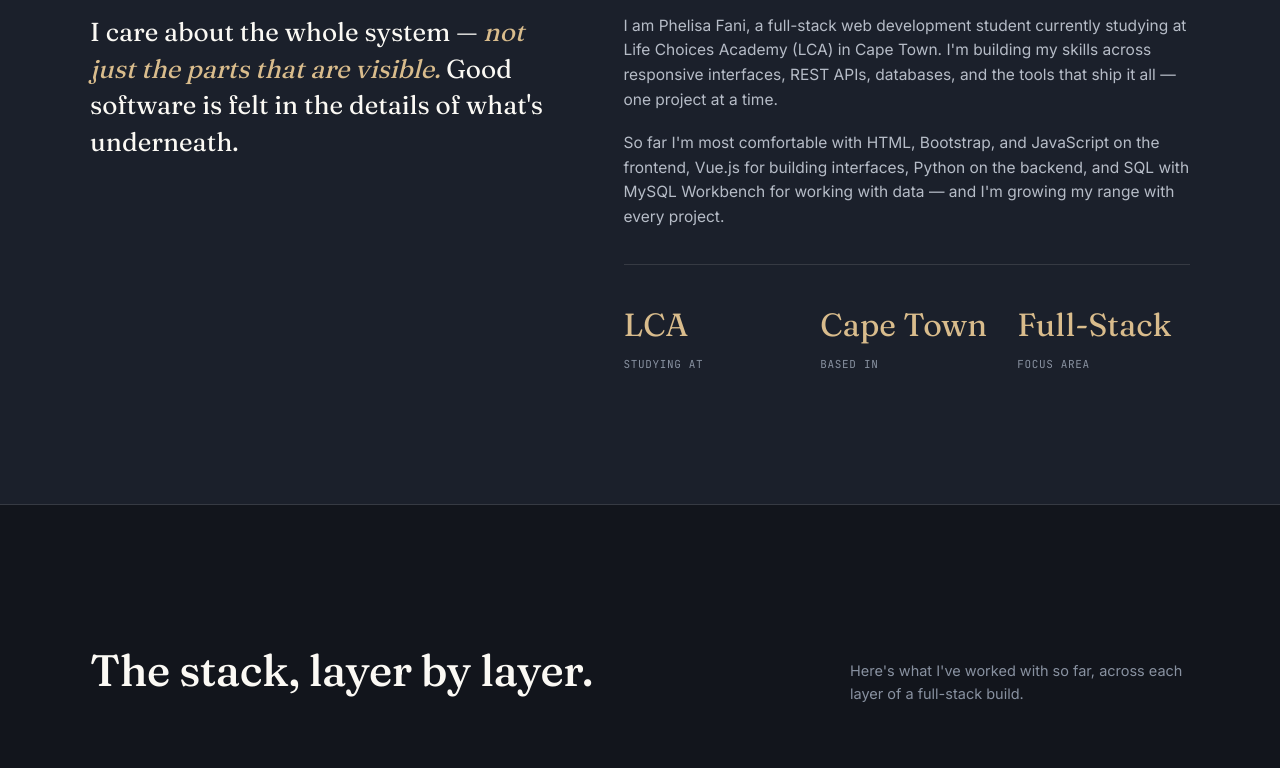
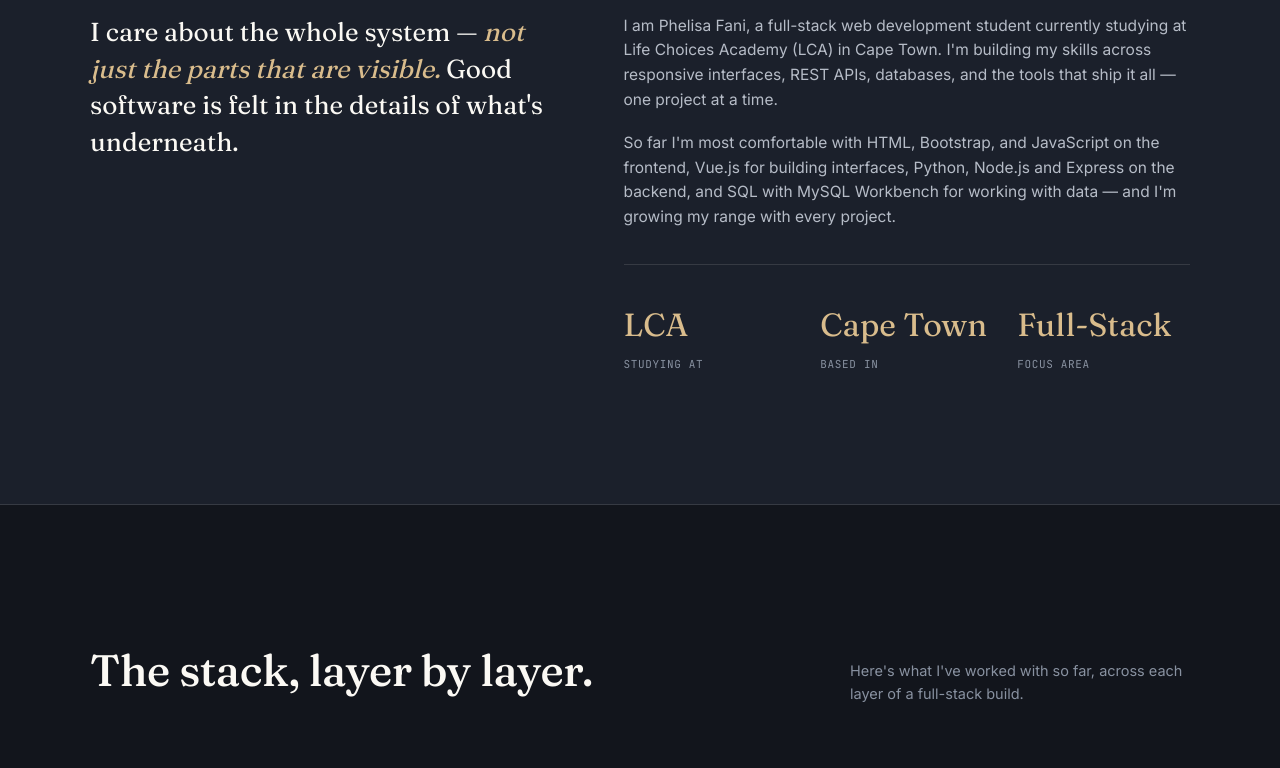
Before and after one commit to phelisafani/vue-portfolio, a Vue app: page / in a window 1280 px wide. Shown: the part 1100-1868 px from the top of the page. Built offline with nearby package versions, Linux system fonts and the light colour scheme.

Commit message:
add Node.js and Express to skills

```diff
--- a/src/App.vue
+++ b/src/App.vue
@@ -14,7 +14,7 @@ const navItems = [
 
 const skillRows = [
   { label: 'Frontend', color: '#7dd3fc', tags: ['HTML', 'Bootstrap', 'JavaScript', 'Vue.js'] },
-  { label: 'Backend', color: '#b8935a', tags: ['Python'] },
+  { label: 'Backend', color: '#b8935a', tags: ['Python', 'Node.js', 'Express'] },
   { label: 'Database', color: '#a78bfa', tags: ['SQL', 'MySQL Workbench'] },
 ]
 
@@ -155,7 +155,7 @@ onMounted(() => {
           </p>
           <p>
             So far I'm most comfortable with HTML, Bootstrap, and JavaScript on the frontend, Vue.js for building
-            interfaces, Python on the backend, and SQL with MySQL Workbench for working with data — and I'm growing my
+            interfaces, Python, Node.js and Express on the backend, and SQL with MySQL Workbench for working with data — and I'm growing my
             range with every project.
           </p>
           <div class="about-stats">
```
